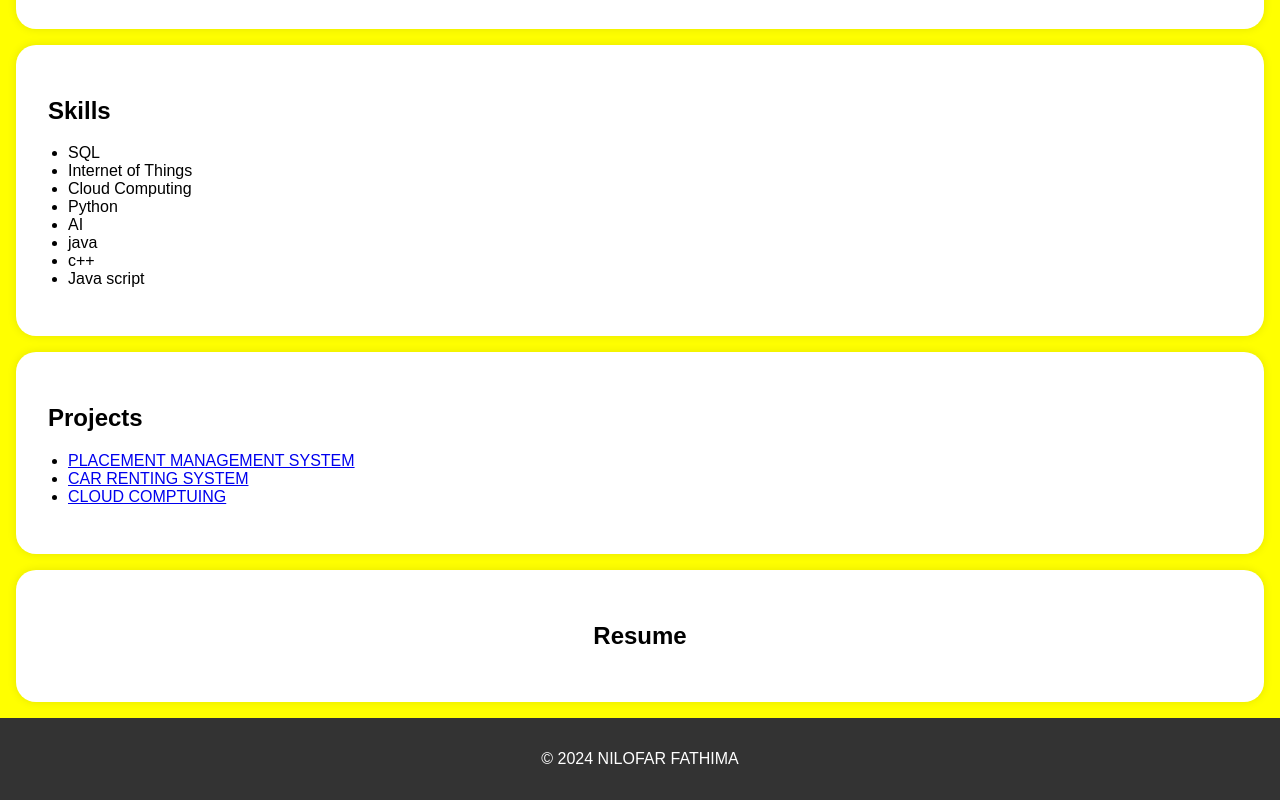
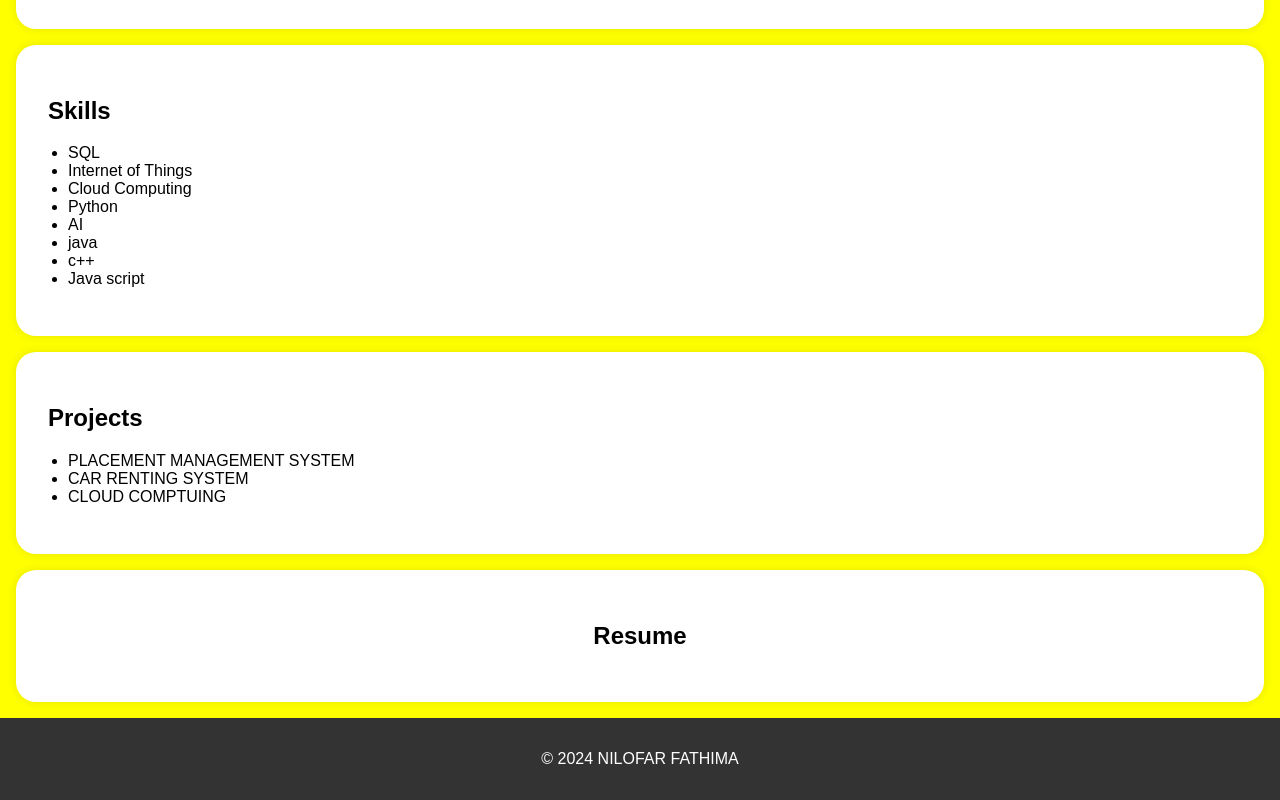
Before and after one commit to NILOFAR2807/nilofar2807, a plain HTML site: page index.html in a window 1280 px wide. Shown: the part 537-1337 px from the top of the page. Drawn offline with Linux system fonts and the light colour scheme.

Commit message:
Update index.html

```diff
--- a/index.html
+++ b/index.html
@@ -148,9 +148,9 @@
         <div class="section-content">
             <h2>Projects</h2>
             <ul>
-                <li><a href="#">PLACEMENT MANAGEMENT SYSTEM</a></li>
-                <li><a href="#">CAR RENTING SYSTEM</a></li>
-                <li><a href="#">CLOUD COMPTUING</a></li>
+                <li>PLACEMENT MANAGEMENT SYSTEM</li>
+                <li>CAR RENTING SYSTEM</li>
+                <li>CLOUD COMPTUING</li>
                 <!-- Add more project links here -->
             </ul>
         </div>
```
